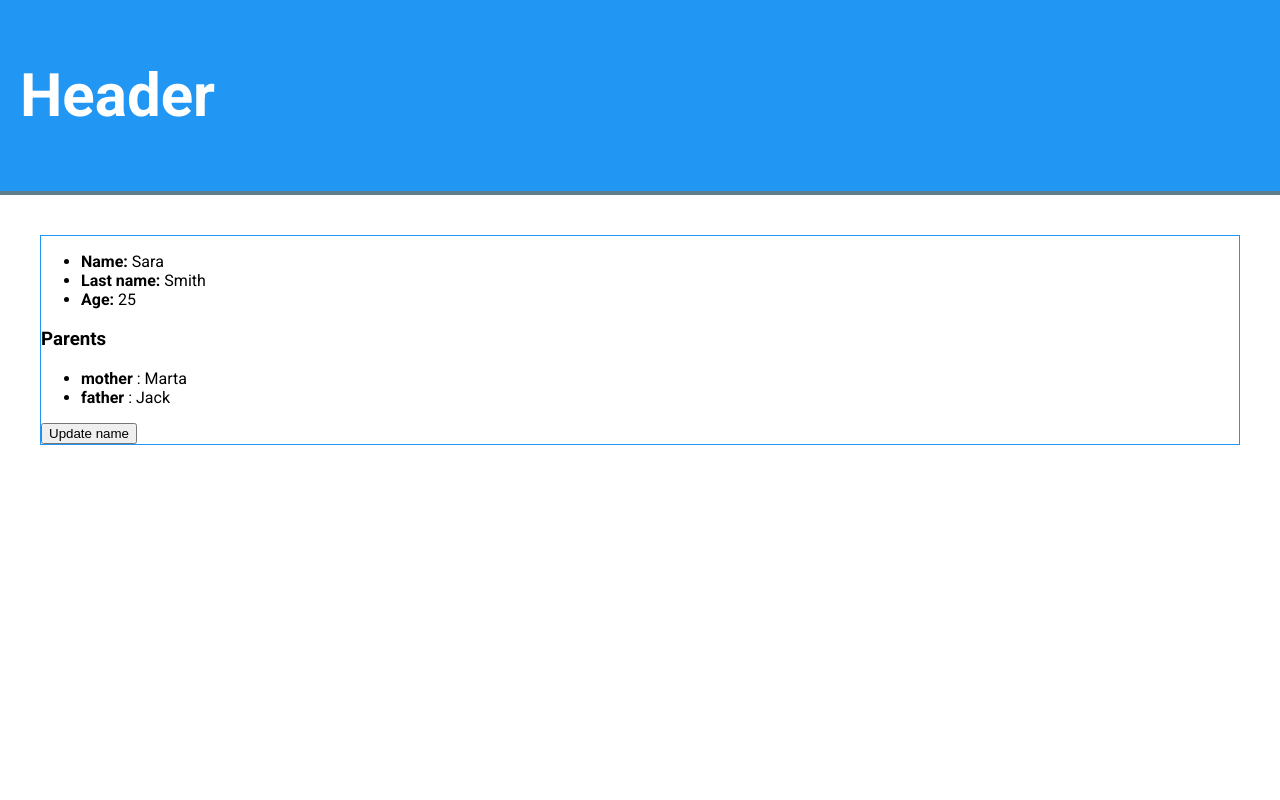
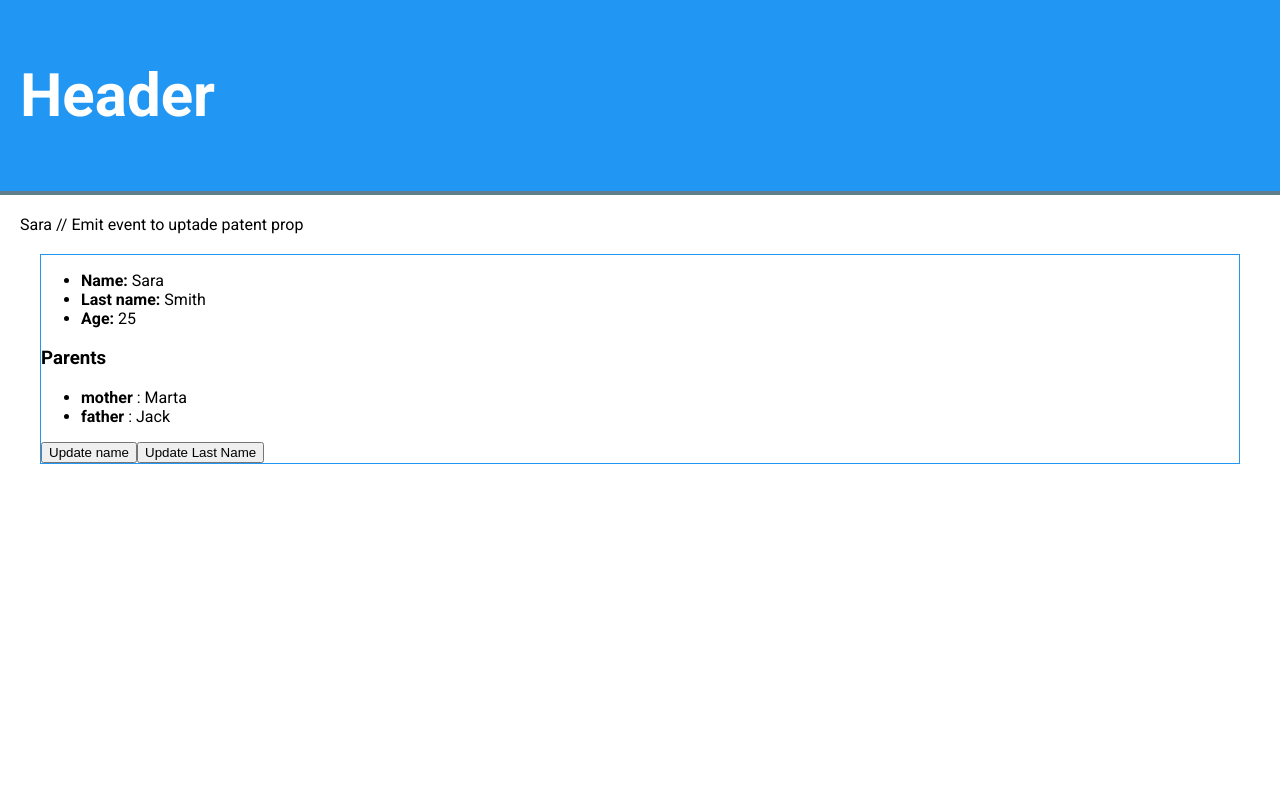
Before and after one commit to voloslg/vue_basics, a Vue app in the folder lesson28/intermetiate/: page / in a window 1280 px wide. Shown: the top 800 px of the page. Built offline with nearby package versions, Linux system fonts and the light colour scheme.

Commit message:
function to update patent props

```diff
--- a/lesson28/intermetiate/src/App.vue
+++ b/lesson28/intermetiate/src/App.vue
@@ -2,11 +2,15 @@
   <div>
     <app-header></app-header>
     <div class="container">
+      {{name}}
+      // Emit event to uptade patent prop
       <compUserProfile
         :userName="name"
         :userLastName="lastName"
         :userAge="age"
         :userParents="parents"
+        :updateLastName="updateLastName"
+        @userName="name = $event"
       />
     </div>
     <compFooter/>
@@ -28,6 +32,11 @@ export default {
         father: "Jack"
       }
     };
+  },
+  methods: {
+    updateLastName(value) {
+      return (this.lastName = value);
+    }
   },
   components: {
     compFooter,
--- a/lesson28/intermetiate/src/Components/User/UserProfile.vue
+++ b/lesson28/intermetiate/src/Components/User/UserProfile.vue
@@ -26,6 +26,7 @@
         </li>
       </ul>
       <button @click="updateName">Update name</button>
+      <button @click="updateLastName('Jordan')">Update Last Name</button>
     </div>
   </div>
 </template>
@@ -39,11 +40,14 @@ export default {
     userName: String,
     userLastName: String,
     userAge: Number,
-    userParents: Object
+    userParents: Object,
+    updateLastName: Function
   },
   methods: {
     updateName() {
-      return (this.userName = "Bob");
+      // Emit event to update parent prop
+      this.$emit("userName", "Frank Sinatra");
+      // return (this.userName = "Bob");
     }
   }
 };
```
